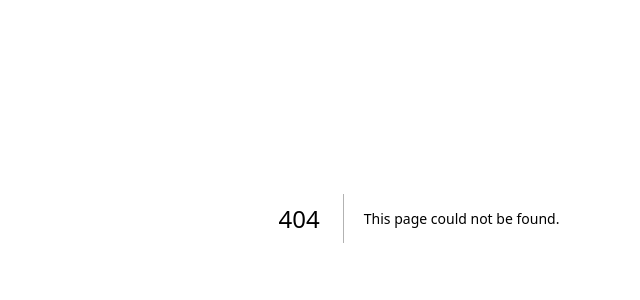
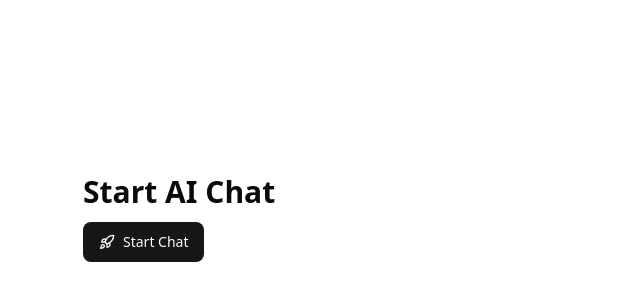
Before and after one commit to MPenava/AI-Chat, a Next.js app: page /iframe in a window 1280 px wide. Before the commit this address had no page. Shown: the part 182-482 px from the top of the page, without its empty margins (221-861 px from the left). Built offline with nearby package versions, Linux system fonts and the light colour scheme.

Commit message:
feat: initial iframe page

```diff
--- /dev/null
+++ b/app/iframe/page.tsx
@@ -0,0 +1,19 @@
+import { Button } from '@/components/ui/button'
+import { Rocket } from 'lucide-react'
+
+const Iframe = () => {
+    return (
+        <div className="font-sans min-h-[100vh] flex flex-col items-center p-6">
+            <main className="w-full max-w-2xl flex flex-col gap-4 flex-1 align-items-center justify-center">
+                <div className='items-center'>
+                    <h1 className="text-3xl font-semibold mb-3">Start AI Chat</h1>
+                    <Button size="lg" className="w-fit">
+                        <Rocket />
+                        Start Chat
+                    </Button>
+                </div>
+            </main></div>
+    )
+}
+
+export default Iframe
--- a/app/page.tsx
+++ b/app/page.tsx
@@ -3,7 +3,6 @@
 import { Conversation, ConversationEmptyState } from '@/components/ai-elements/conversation';
 import { PromptInput, PromptInputBody, PromptInputSubmit, PromptInputTextarea, PromptInputTools } from '@/components/ai-elements/prompt-input';
 import { useChat } from '@ai-sdk/react';
-import { MicIcon } from 'lucide-react';
 
 const Chat = () => {
   const { messages, sendMessage, status } = useChat();
```
